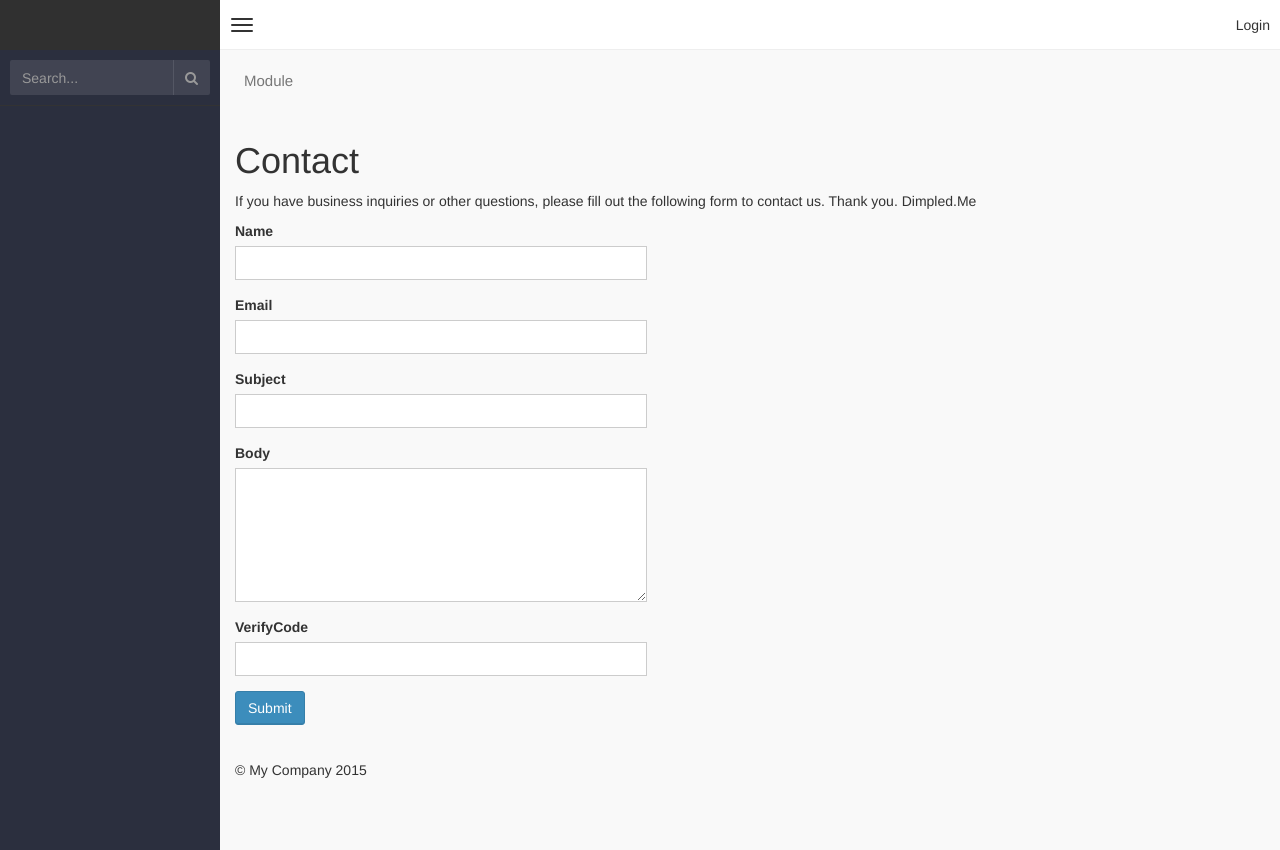
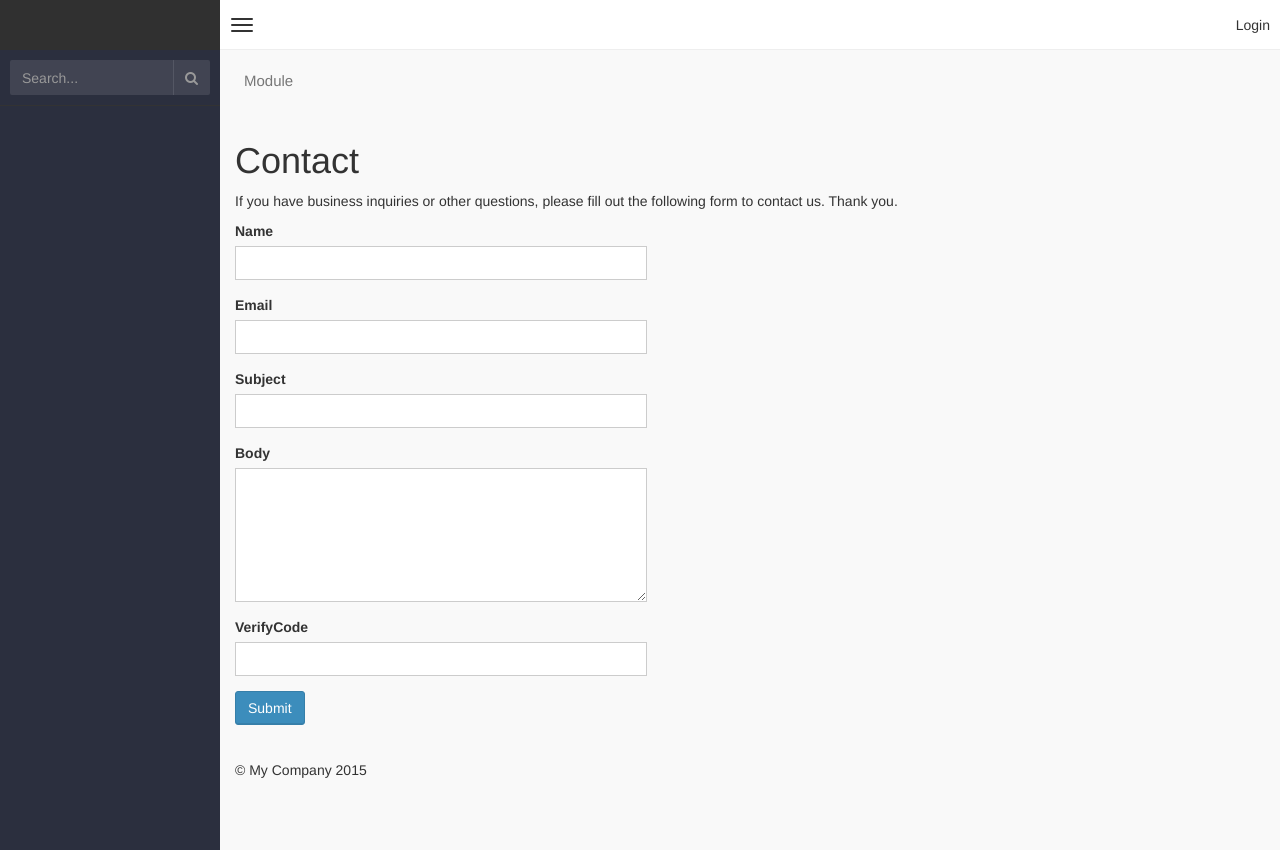
Before and after one commit to dimpled/dimlab, a Yii app: template views/site/contact.php in a window 1280 px wide. Run offline with PHP 8.4 and a stand-in for Yii, Linux system fonts and the light colour scheme; the template is opened without the code that fills it, so the values that code supplies are empty; form fields are guessed from the names that the template uses; some libraries are stand-ins or nearby versions.

Commit message:
ลบ Dimpled.Me ใน Contact ออก

```diff
--- a/views/site/contact.php
+++ b/views/site/contact.php
@@ -34,7 +34,7 @@ $this->params['breadcrumbs'][] = $this->title;
 
     <p>
         If you have business inquiries or other questions, please fill out the following form to contact us. Thank you.
-        Dimpled.Me
+
 
     </p>
 
```
